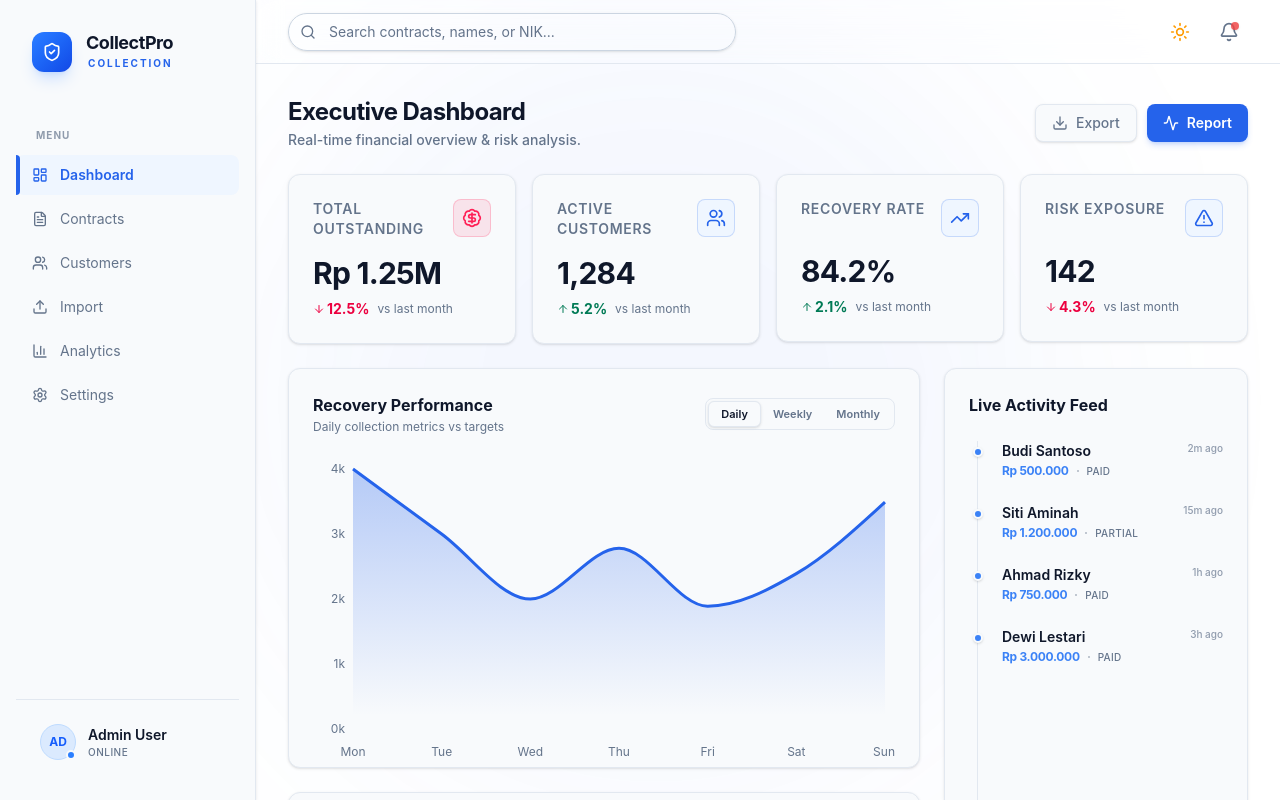
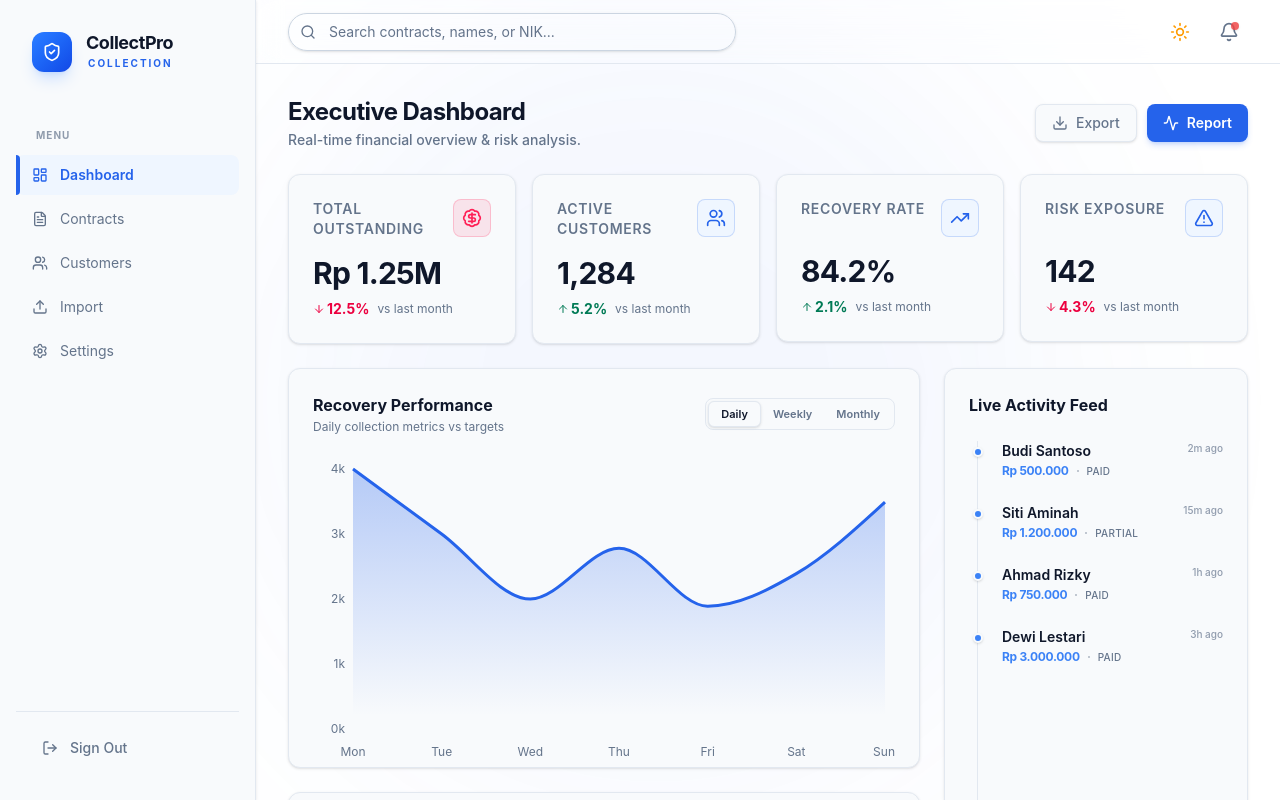
Before and after one commit to kd-collection/frontend, a Next.js app: page / in a window 1280 px wide. Shown: the top 800 px of the page. Built offline with nearby package versions, Linux system fonts and the light colour scheme.

Commit message:
Remove the Analytics link and user profile display, and add a Sign Out button to the sidebar.

```diff
--- a/src/components/layout/Sidebar.tsx
+++ b/src/components/layout/Sidebar.tsx
@@ -1,7 +1,7 @@
 "use client";
 
 import { motion } from "framer-motion";
-import { LayoutDashboard, Users, FileText, BarChart3, Settings, ShieldCheck, ChevronRight, Upload } from "lucide-react";
+import { LayoutDashboard, Users, FileText, Settings, ShieldCheck, Upload, LogOut } from "lucide-react";
 import Link from "next/link";
 import { usePathname } from "next/navigation";
 import { cn } from "@/lib/utils";
@@ -11,7 +11,6 @@ const menuItems = [
     { icon: FileText, label: "Contracts", href: "/contracts" },
     { icon: Users, label: "Customers", href: "/customers" },
     { icon: Upload, label: "Import", href: "/import" },
-    { icon: BarChart3, label: "Analytics", href: "/analytics" },
     { icon: Settings, label: "Settings", href: "/settings" },
 ];
 
@@ -79,21 +78,10 @@ export default function Sidebar() {
 
             {/* User / Footer */}
             <div className="p-4 border-t border-border-subtle mx-4 mb-4">
-                <div className="flex items-center gap-3 p-2 rounded-xl hover:bg-bg-card-hover transition-colors cursor-pointer group">
-                    <div className="relative">
-                        <div className="h-9 w-9 rounded-full bg-blue-100 dark:bg-blue-900/30 flex items-center justify-center text-xs font-bold text-blue-600 dark:text-blue-400 border border-blue-200 dark:border-blue-800">
-                            AD
-                        </div>
-                        <div className="absolute bottom-0 right-0 h-2.5 w-2.5 bg-blue-500 border-2 border-card rounded-full" />
-                    </div>
-
-                    <div className="flex-1 min-w-0">
-                        <p className="text-sm font-semibold text-text-main truncate">Admin User</p>
-                        <p className="text-[10px] text-text-muted uppercase tracking-wider font-medium truncate">Online</p>
-                    </div>
-
-                    <ChevronRight className="h-4 w-4 text-text-muted opacity-0 group-hover:opacity-100 transition-opacity" />
-                </div>
+                <button className="flex items-center gap-3 w-full p-2.5 rounded-lg text-text-muted hover:text-destructive hover:bg-destructive/10 transition-all group">
+                    <LogOut className="h-4 w-4" />
+                    <span className="text-sm font-medium">Sign Out</span>
+                </button>
             </div>
         </aside>
     );
```
